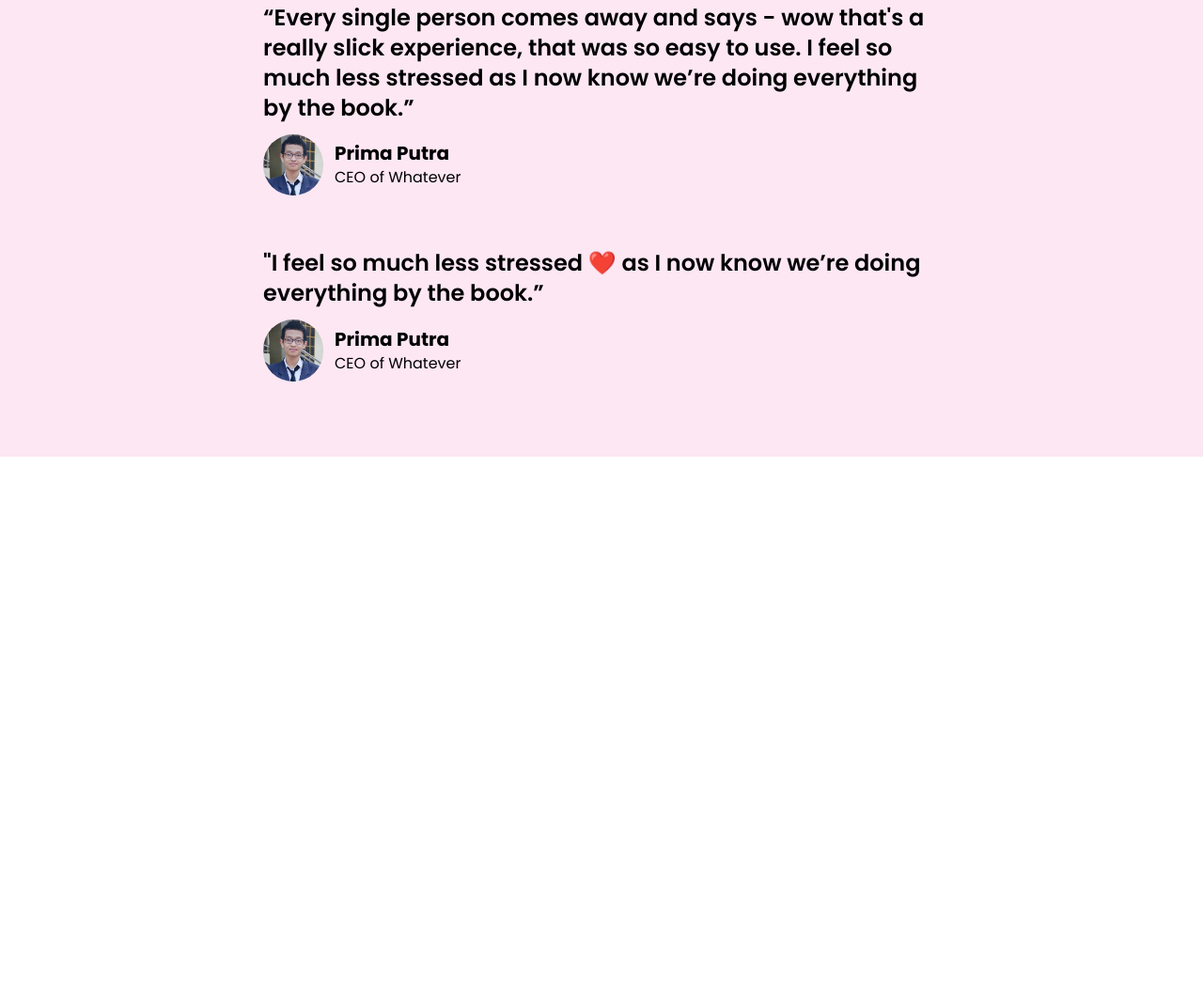
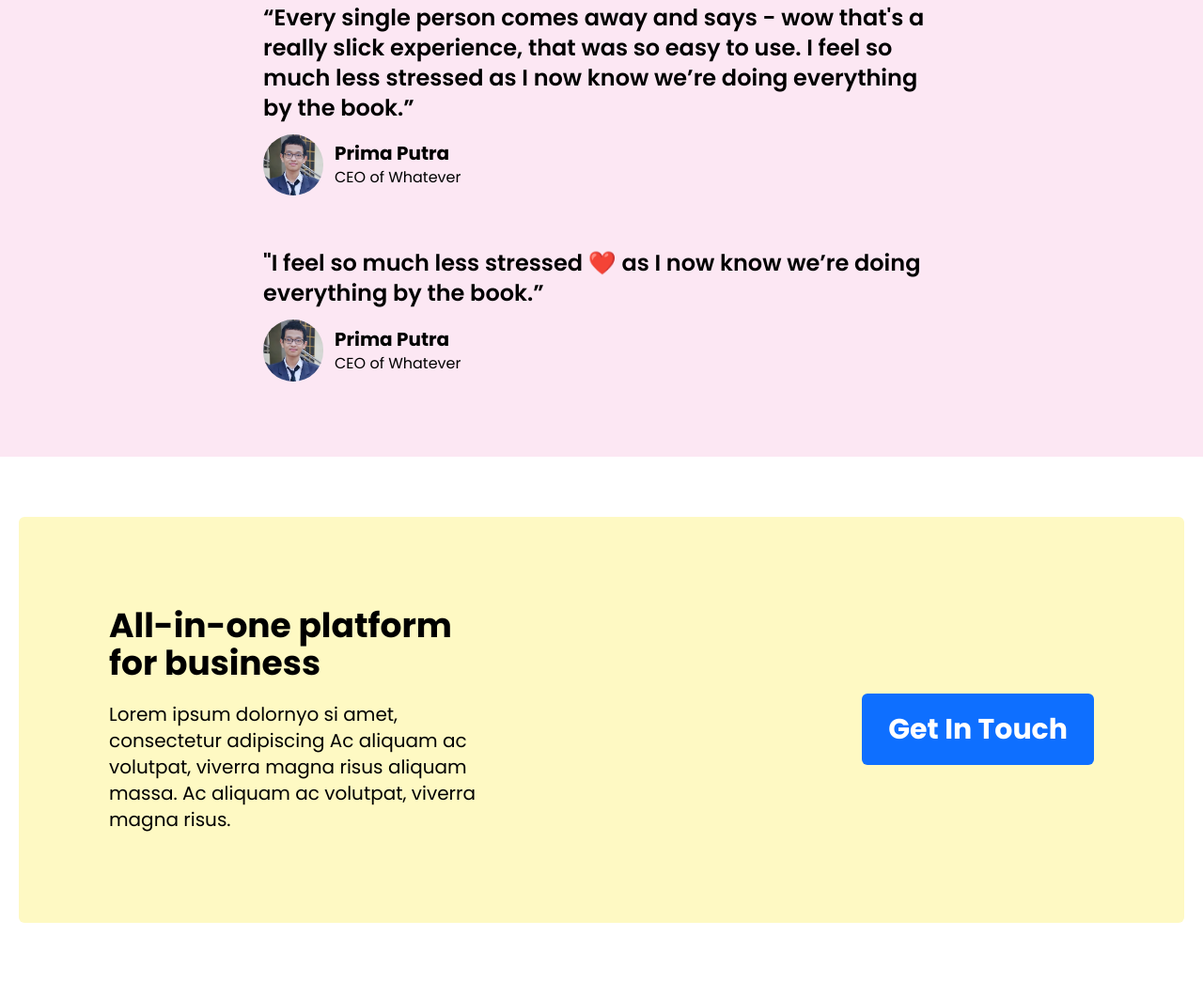
Before and after one commit to primatara42/landing-page-tailwindcss, a website: page src/index.html in a window 1280 px wide. Shown: the part 2759-3805 px from the top of the page at 94% size. Before the commit the page ends 3245 px from the top, so only its background shows below. Drawn offline with nearby package versions, Linux system fonts and the light colour scheme; a web font is replaced by a local one.

Commit message:
create CTA section

```diff
--- a/src/index.html
+++ b/src/index.html
@@ -329,14 +329,18 @@
       <!-- Review Section Start -->
       <section class="review_section bg-pink-100">
         <div class="review_section_container px-10 py-20">
-          <div class="reviews w-[60%] mx-auto space-y-14 md:w-full sm:space-y-20">
+          <div
+            class="reviews w-[60%] mx-auto space-y-14 md:w-full sm:space-y-20"
+          >
             <div class="review space-y-3">
               <p class="text-2xl font-semibold sm:text-center">
                 “Every single person comes away and says - wow that's a really
                 slick experience, that was so easy to use. I feel so much less
                 stressed as I now know we’re doing everything by the book.”
               </p>
-              <div class="review_card flex space-x-3 items-center sm:justify-center">
+              <div
+                class="review_card flex space-x-3 items-center sm:justify-center"
+              >
                 <div class="review_card_image_container">
                   <img
                     src="img/user_review.png"
@@ -355,7 +359,9 @@
                 "I feel so much less stressed ❤️ as I now know we’re doing
                 everything by the book.”
               </p>
-              <div class="review_card flex space-x-3 items-center sm:justify-center">
+              <div
+                class="review_card flex space-x-3 items-center sm:justify-center"
+              >
                 <div class="review_card_image_container">
                   <img
                     src="img/user_review.png"
@@ -372,6 +378,31 @@
           </div>
         </div>
       </section>
+      <!-- Review Section End -->
+
+      <!-- CTA Section Start -->
+      <section class="CTA">
+        <div class="CTA_container px-5 py-16">
+          <div class="CTA_content bg-yellow-100 px-24 py-24 flex justify-between items-center rounded-md space-y-5 md:flex-col sm:text-center">
+            <div class="CTA_text_container w-[40%] space-y-5 md:w-full">
+              <h1 class="font-bold text-4xl">All-in-one platform for business</h1>
+              <p class="text-xl">
+                Lorem ipsum dolornyo si amet, consectetur adipiscing Ac aliquam
+                ac volutpat, viverra magna risus aliquam massa. Ac aliquam ac
+                volutpat, viverra magna risus.
+              </p>
+            </div>
+            <div class="CTA_button_container">
+              <button
+                class="text-white bg-[#0E6FFF] font-bold text-3xl px-7 py-5 rounded-md md:text-xl md:py-3"
+              >
+                Get In Touch
+              </button>
+            </div>
+          </div>
+        </div>
+      </section>
+      <!-- CTA Section End -->
     </main>
   </body>
 </html>
```
Also changed, not shown: src/output.css.
